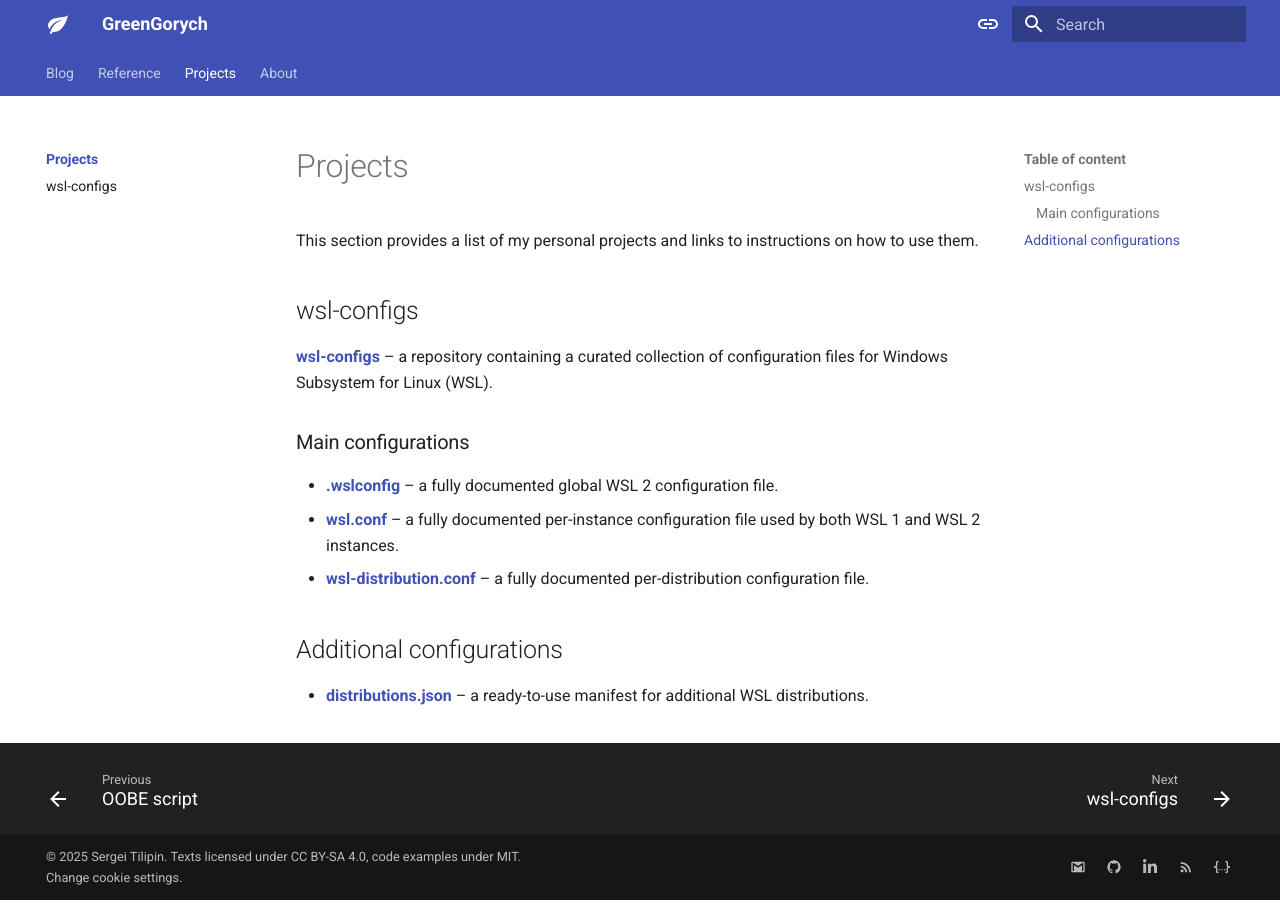
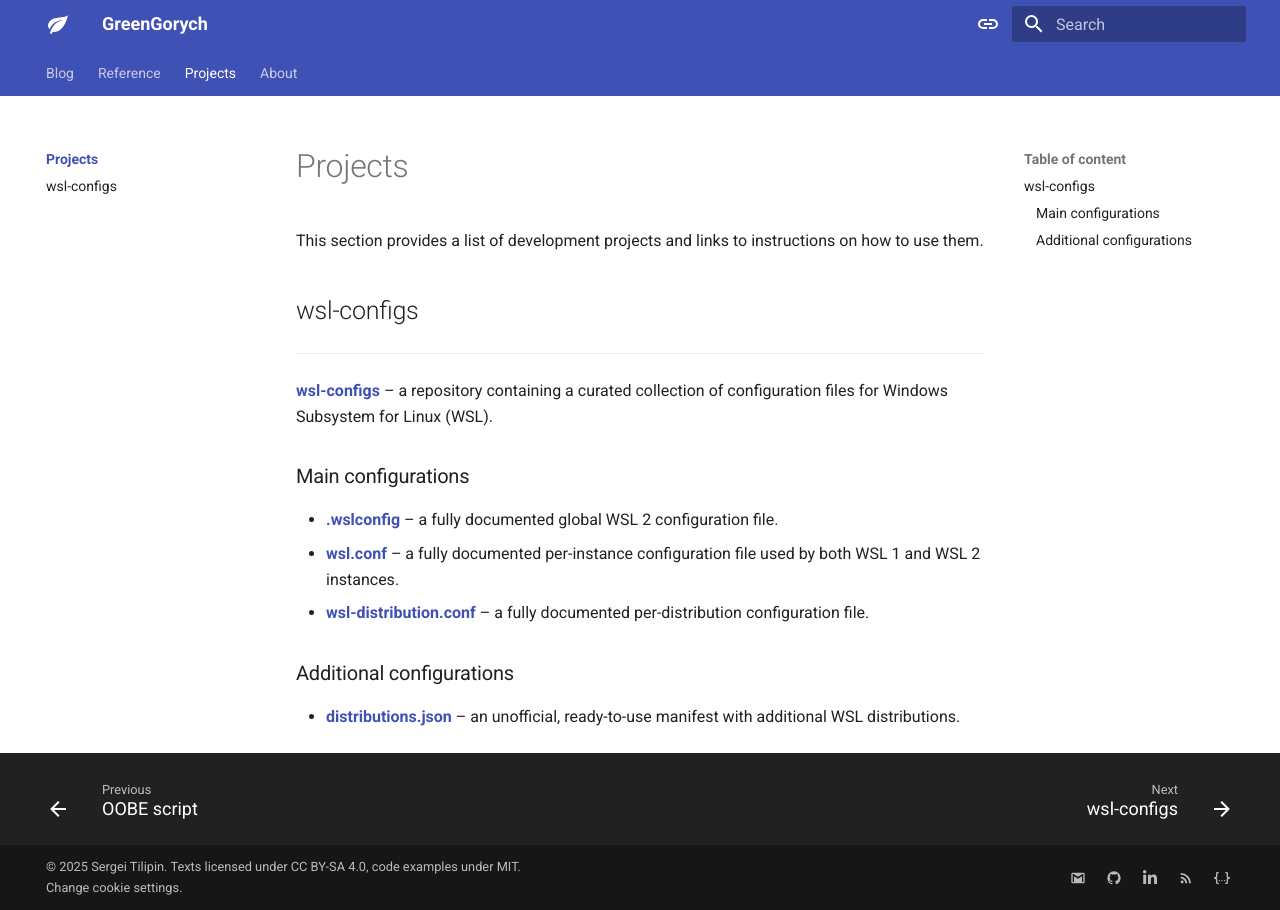
Before and after one commit to greengorych/greengorych.io, an MkDocs documentation site: the page built from docs/projects/index.md, in a window 1280 px wide. Built offline with MkDocs 1.6.1 and Material for MkDocs 9.7.7, drawn with Linux system fonts in a browser that asks for light colours; plug-ins that fetch from the network failed and are left out.

Commit message:
docs(site): update "Projects" section index page
- Update "Projects" section descriptiion
- Add "Projects" section title
- Improve structure of text and headings

```diff
--- a/docs/projects/index.md
+++ b/docs/projects/index.md
@@ -1,13 +1,17 @@
 ---
 description: >-
-  Personal development projects, tools, configuration files, and documentation.
+  Development projects: configuration files and documentation.
+title: >-
+  Development projects: configuration files and technical documentation
 ---
 
 # Projects
 
-This section provides a list of my personal projects and links to instructions on how to use them.
+This section provides a list of development projects and links to instructions on how to use them.
 
 ## wsl-configs
+
+---
 
 [**wsl-configs**][wsl-configs] – a repository containing a curated collection of configuration files for Windows Subsystem for Linux (WSL).
 
@@ -22,8 +26,8 @@ This section provides a list of my personal projects and links to instructions o
 [wsl.conf]: wsl-configs.md/#wslconf
 [wsl-distribution.conf]: wsl-configs.md/#distributionsjson
 
-## Additional configurations
+### Additional configurations
 
-- [**distributions.json**][distributions.json] – a ready-to-use manifest for additional WSL distributions.
+- [**distributions.json**][distributions.json] – an unofficial, ready-to-use manifest with additional WSL distributions.
 
 [distributions.json]: wsl-configs.md/#distributionsjson
```
